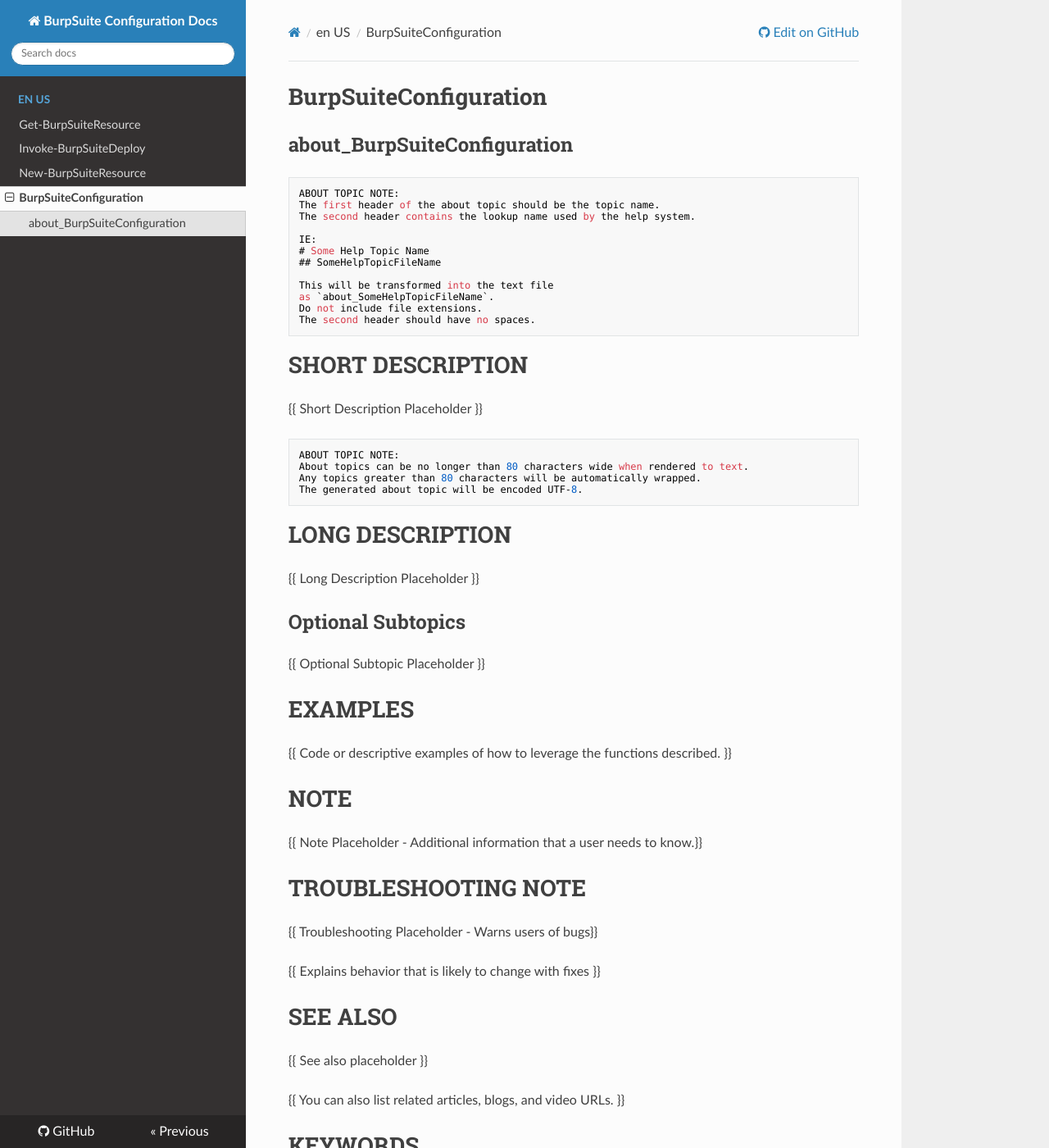
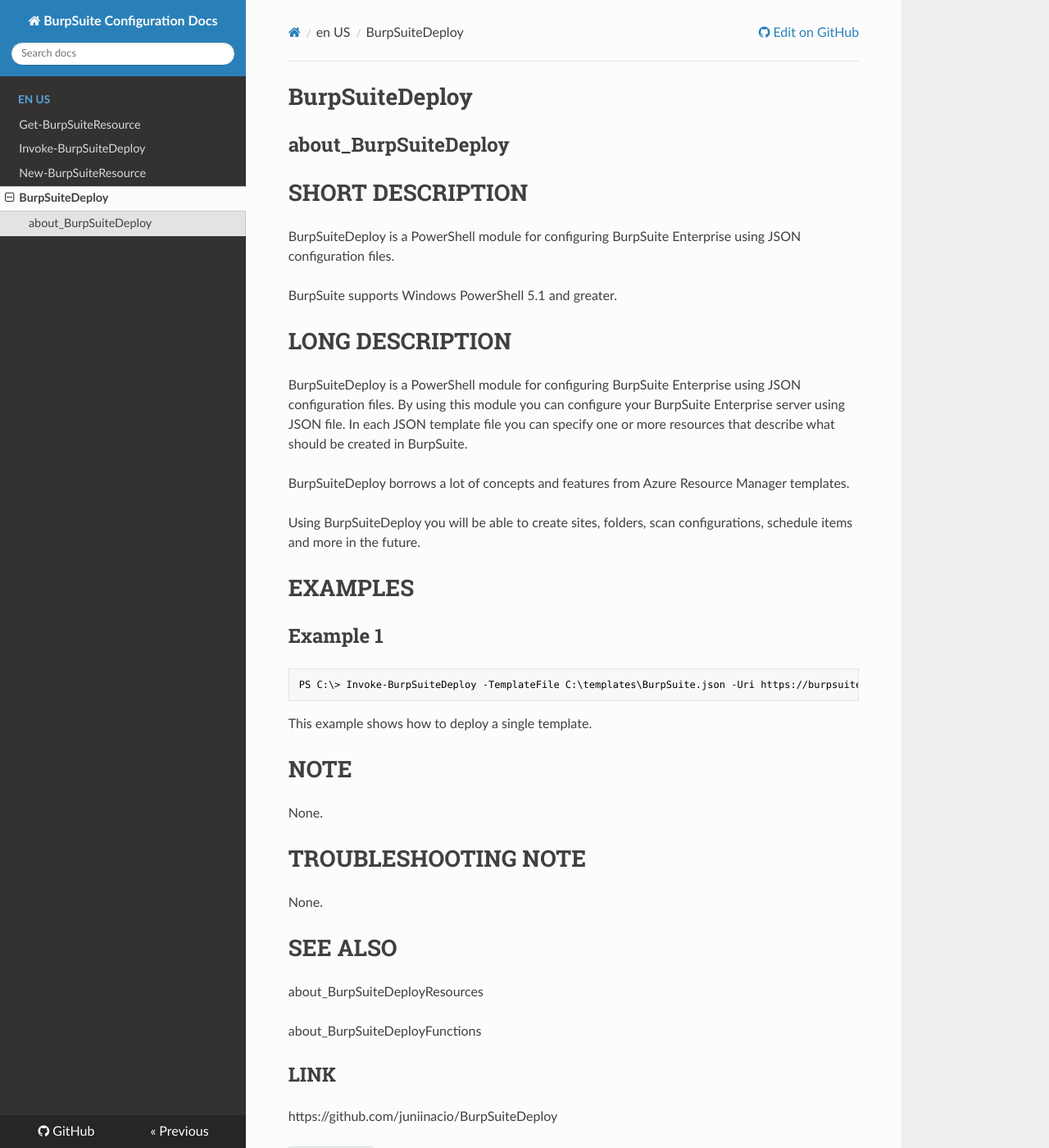
Before and after one commit to juniinacio/BurpSuiteDeploy, an MkDocs documentation site: the page built from docs/en-US/about_BurpSuiteConfiguration.help.md, in a window 1280 px wide and 1400 px high. Shown: the whole window at 82% size. Built offline with MkDocs 1.6.1, drawn with Linux system fonts in a browser that asks for light colours; nearby versions of some CDN libraries; some of the changed text lies outside the part shown.

````diff
--- a/docs/en-US/about_BurpSuiteConfiguration.help.md
+++ b/docs/en-US/about_BurpSuiteConfiguration.help.md
@@ -1,58 +1,44 @@
-# BurpSuiteConfiguration
+# BurpSuiteDeploy
 
-## about_BurpSuiteConfiguration
+## about_BurpSuiteDeploy
 
-```
-ABOUT TOPIC NOTE:
-The first header of the about topic should be the topic name.
-The second header contains the lookup name used by the help system.
+# SHORT DESCRIPTION
 
-IE:
-# Some Help Topic Name
-## SomeHelpTopicFileName
+BurpSuiteDeploy is a PowerShell module for configuring BurpSuite Enterprise using JSON configuration files.
 
-This will be transformed into the text file
-as `about_SomeHelpTopicFileName`.
-Do not include file extensions.
-The second header should have no spaces.
+BurpSuite supports Windows PowerShell 5.1 and greater.
+
+# LONG DESCRIPTION
+BurpSuiteDeploy is a PowerShell module for configuring BurpSuite Enterprise using JSON configuration files. By using this module you can configure your BurpSuite Enterprise server using JSON file. In each JSON template file you can specify one or more resources that describe what should be created in BurpSuite.
+
+BurpSuiteDeploy borrows a lot of concepts and features from Azure Resource Manager templates.
+
+Using BurpSuiteDeploy you will be able to create sites, folders, scan configurations, schedule items and more in the future.
+
+# EXAMPLES
+
+## Example 1
+
+```powershell
+PS C:\> Invoke-BurpSuiteDeploy -TemplateFile C:\templates\BurpSuite.json -Uri https://burpsuite.example.com  -APIkey 'MyKey'
 ```
 
-# SHORT DESCRIPTION
-{{ Short Description Placeholder }}
-
-```
-ABOUT TOPIC NOTE:
-About topics can be no longer than 80 characters wide when rendered to text.
-Any topics greater than 80 characters will be automatically wrapped.
-The generated about topic will be encoded UTF-8.
-```
-
-# LONG DESCRIPTION
-{{ Long Description Placeholder }}
-
-## Optional Subtopics
-{{ Optional Subtopic Placeholder }}
-
-# EXAMPLES
-{{ Code or descriptive examples of how to leverage the functions described. }}
+This example shows how to deploy a single template.
 
 # NOTE
-{{ Note Placeholder - Additional information that a user needs to know.}}
+
+None.
 
 # TROUBLESHOOTING NOTE
-{{ Troubleshooting Placeholder - Warns users of bugs}}
 
-{{ Explains behavior that is likely to change with fixes }}
+None.
 
 # SEE ALSO
-{{ See also placeholder }}
 
-{{ You can also list related articles, blogs, and video URLs. }}
+about_BurpSuiteDeployResources
 
-# KEYWORDS
-{{List alternate names or titles for this topic that readers might use.}}
+about_BurpSuiteDeployFunctions
 
-- {{ Keyword Placeholder }}
-- {{ Keyword Placeholder }}
-- {{ Keyword Placeholder }}
-- {{ Keyword Placeholder }}
+## LINK
+
+https://github.com/juniinacio/BurpSuiteDeploy
````
Also changed, not shown: README.md (+94 -2 lines), docs/en-US/Invoke-BurpSuiteDeploy.md (+1 -1 lines).
